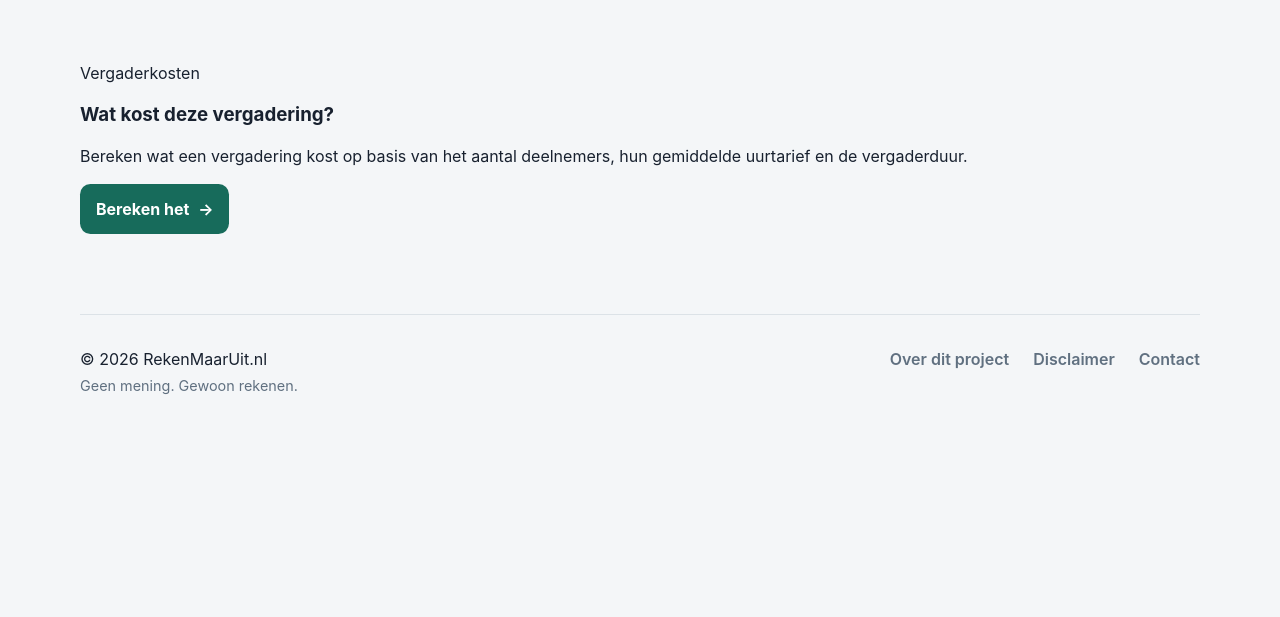
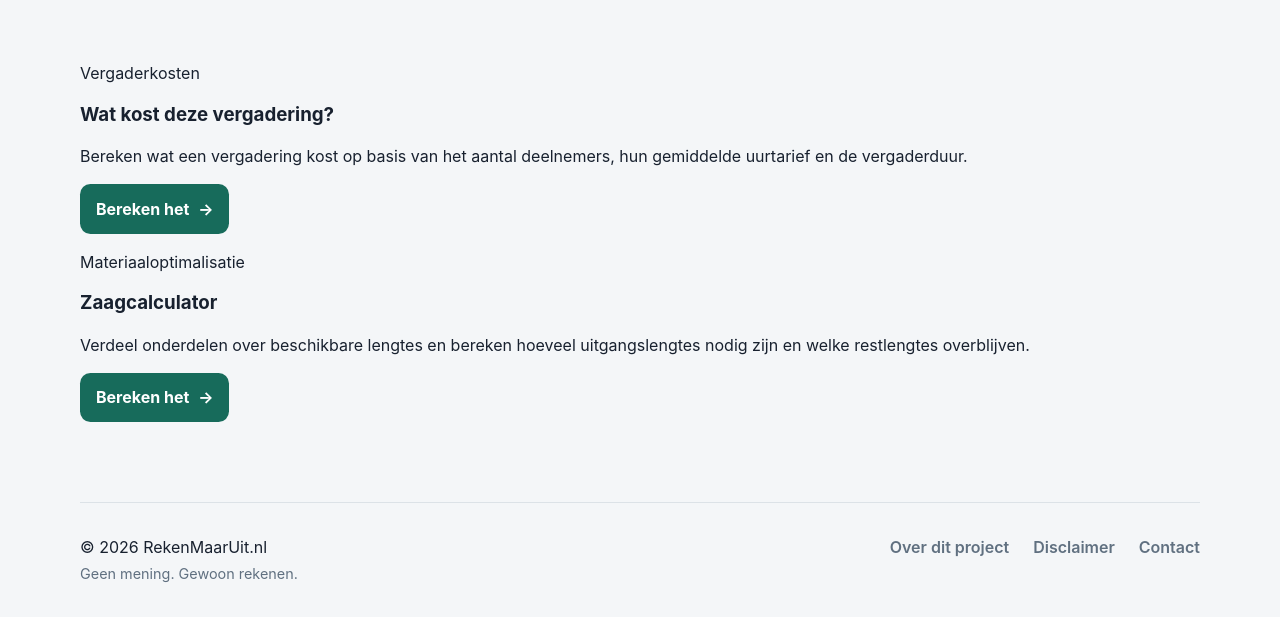
Before and after one commit to RekenMaarUit/RekenMaarUit, a plain HTML site: page index.html in a window 1280 px wide. Shown: the part 482-1099 px from the top of the page. Before the commit the page ends 910 px from the top, so only its background shows below. Drawn offline with Linux system fonts and the light colour scheme.

Commit message:
Zaagcalculator op homepage

```diff
--- a/index.html
+++ b/index.html
@@ -64,6 +64,26 @@
                     <span aria-hidden="true">→</span>
                 </a>
             </article>
+            <article class="tool-card">
+                <div class="tool-card__content">
+                    <p class="tool-card__category">Materiaaloptimalisatie</p>
+
+                    <h3>Zaagcalculator</h3>
+
+                    <p>
+                        Verdeel onderdelen over beschikbare lengtes en bereken
+                        hoeveel uitgangslengtes nodig zijn en welke restlengtes
+                        overblijven.
+                    </p>
+
+                    <a
+                        class="button"
+                        href="./tools/zaagcalculator/index.html"
+                    >
+                        Bereken het
+                        <span aria-hidden="true">→</span>
+                    </a>
+                </div>
         </section>
     </main>
 
--- a/tools/zaagcalculator/calculator.js
+++ b/tools/zaagcalculator/calculator.js
@@ -530,7 +530,9 @@ function createBarHtml(bar, index, usableLength) {
     .map((group) => {
         const allowanceText =
         group.allowance > 0
-        ? ` + ${formatMillimetres(group.allowance)} toeslag`
+        ? ` — rekenlengte ${formatMillimetres(
+            group.length + group.allowance
+        )} per stuk`
         : "";
 
         return `
```
